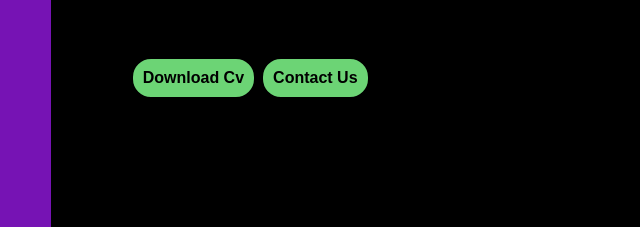
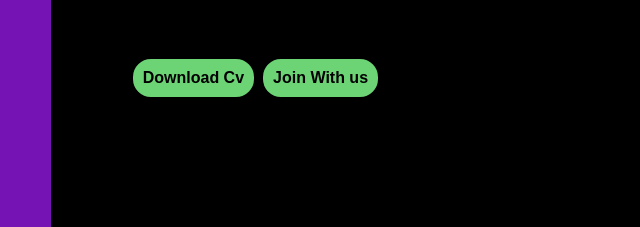
Before and after one commit to sachida327/portfolio-website, a plain HTML site: page index.html in a window 1280 px wide. Shown: the part 362-589 px from the top of the page, 242-882 px from the left. Drawn offline with Linux system fonts and the light colour scheme.

Commit message:
index.html

```diff
--- a/index.html
+++ b/index.html
@@ -34,7 +34,7 @@
                     <div class="intra">FULL STACK DEVLOPER, ENTEREPRENEUR,FASCIST</div>
                     <div class="button">
                         <a href="cv.pdf"><button>Download Cv</button></a>
-                       <a href="contact.html"><button>Contact Us</button></a>
+                       <a href="contact.html"><button>Join With  us</button></a>
                     </div>
                 </div>
 
```
